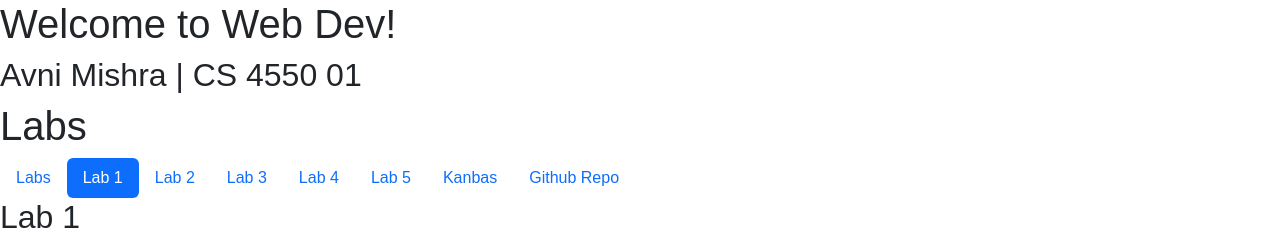
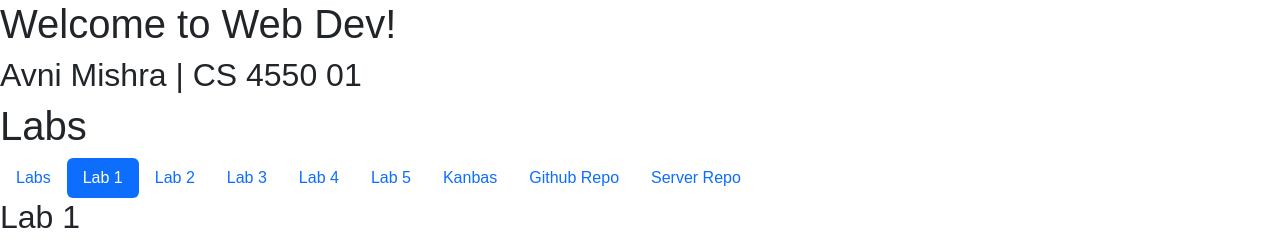
Before and after one commit to avnimis/CS4550, a React (Create React App) app: page /#/Labs/Lab1 in a window 1280 px wide. Shown: the top 248 px of the page. Built offline with nearby package versions, Linux system fonts and the light colour scheme; no server answers.

Commit message:
added server repo

```diff
--- a/src/Labs/TOC.tsx
+++ b/src/Labs/TOC.tsx
@@ -52,6 +52,14 @@
           Github Repo
         </a>
       </li>
+
+      <li className="nav-item">
+        <a id="wd-github"
+          href="https://github.com/avnimis/kanbas-server-node-app.git"
+          className = "nav-link">
+          Server Repo
+        </a>
+      </li>
     </ul>
   );
 }
```
